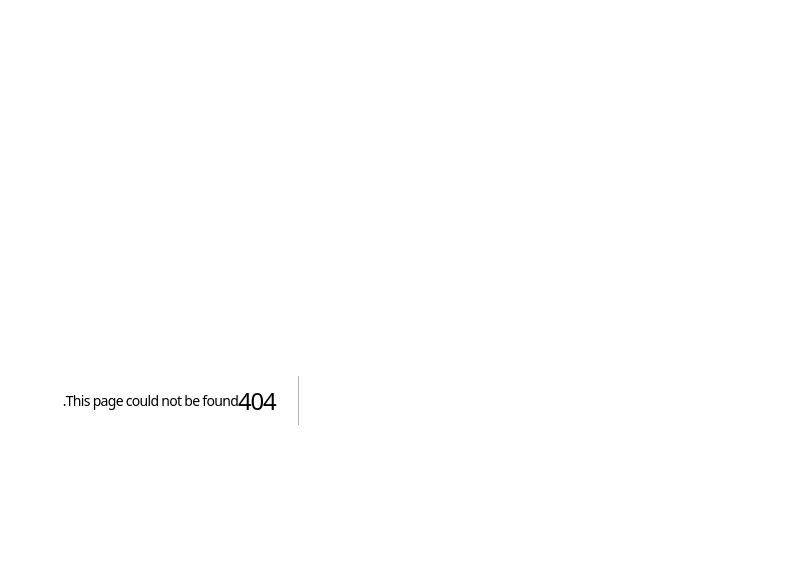
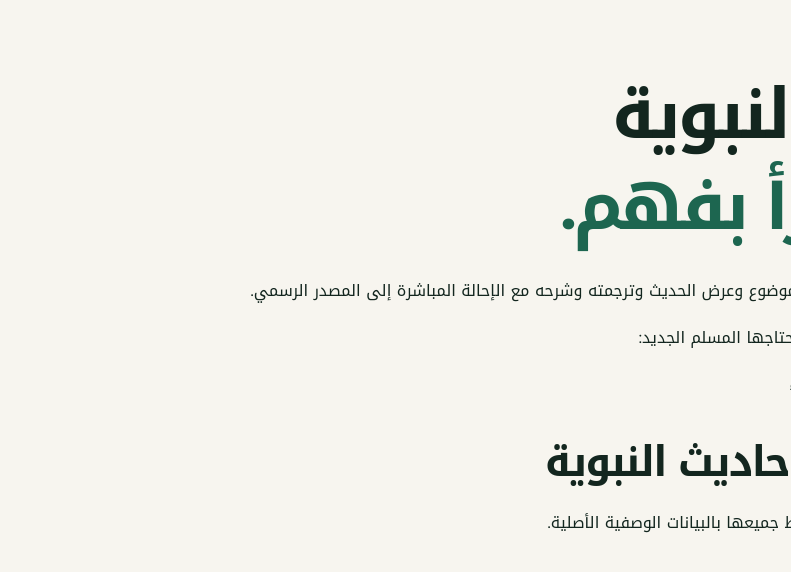
Before and after one commit to mostafasalem3500-prog/islamic-guidance-platform, a Next.js app: page /hadith in a window 1280 px wide. Before the commit this address had no page. Shown: the top 572 px of the page, without its empty margins (489-1280 px from the left). Built offline with nearby package versions, Linux system fonts and the light colour scheme.

Commit message:
feat: add Hadith experience page

```diff
--- /dev/null
+++ b/app/hadith/page.tsx
@@ -0,0 +1,24 @@
+import Link from "next/link";
+import { sourceRecord } from "@/src/lib/content-source";
+
+export default function HadithPage() {
+  const source = sourceRecord("HADEETH_ENC");
+  return (
+    <main className="content-page">
+      <header className="page-nav"><Link href="/">← بلّغ</Link><span>الحديث النبوي</span></header>
+      <section className="page-hero">
+        <p className="eyebrow">حديث موثق · شرح مفهوم</p>
+        <h1>السنة النبوية<br /><em>كما تُقرأ بفهم.</em></h1>
+        <p>ستتيح هذه المساحة البحث بالموضوع وعرض الحديث وترجمته وشرحه مع الإحالة المباشرة إلى المصدر الرسمي.</p>
+      </section>
+      <section className="hadith-focus">
+        <p>سيبدأ المحتوى بالمحاور التي يحتاجها المسلم الجديد:</p>
+        <div><span>الإيمان</span><span>الصلاة</span><span>الأخلاق</span><span>الأسرة</span><span>الدعاء</span></div>
+      </section>
+      <aside className="source-proof">
+        <div><span className="proof-label">المصدر الرسمي</span><h2>{source.label}</h2><p>النص والترجمة والشرح ستحتفظ جميعها بالبيانات الوصفية الأصلية.</p></div>
+        <a href={source.officialUrl} target="_blank" rel="noreferrer">زيارة {source.attribution} ↗</a>
+      </aside>
+    </main>
+  );
+}
```
